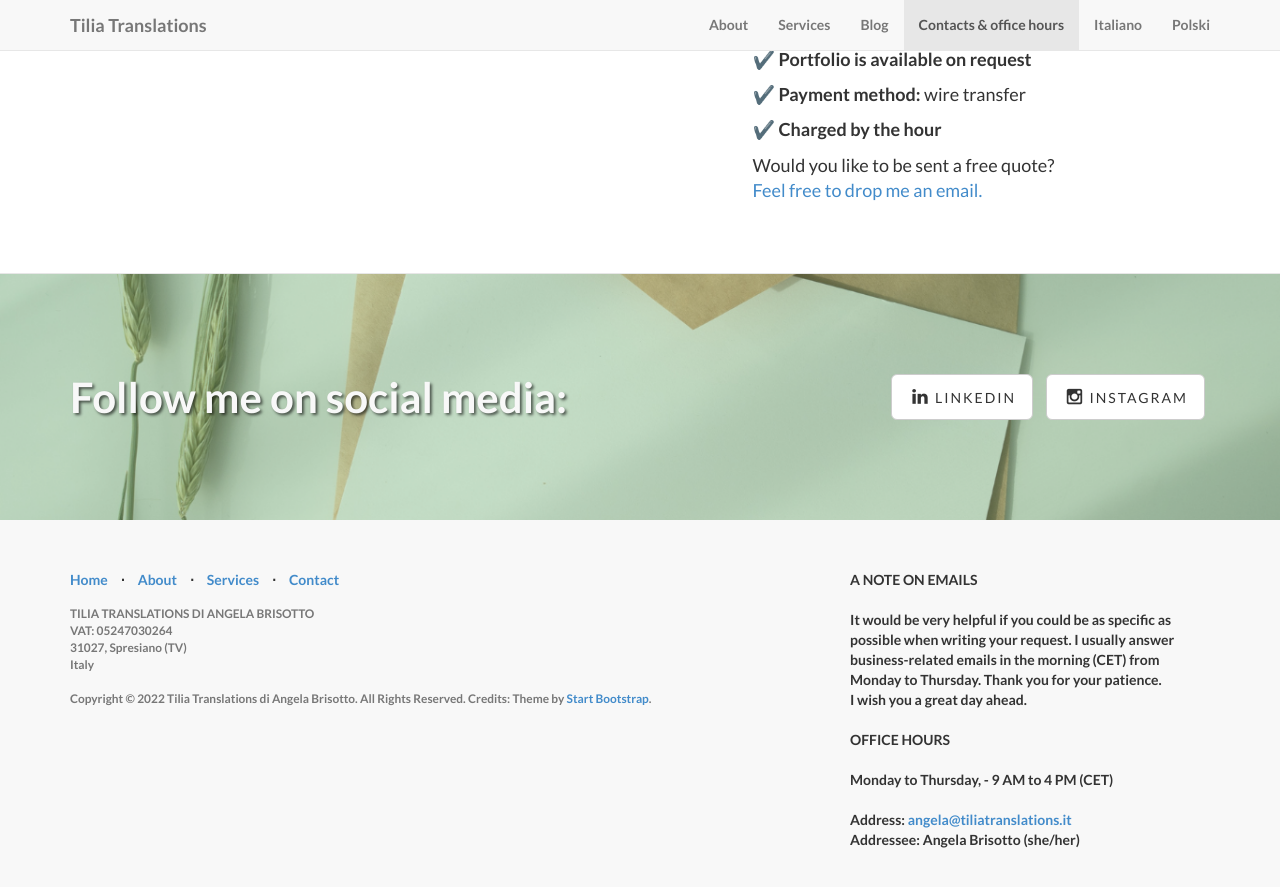
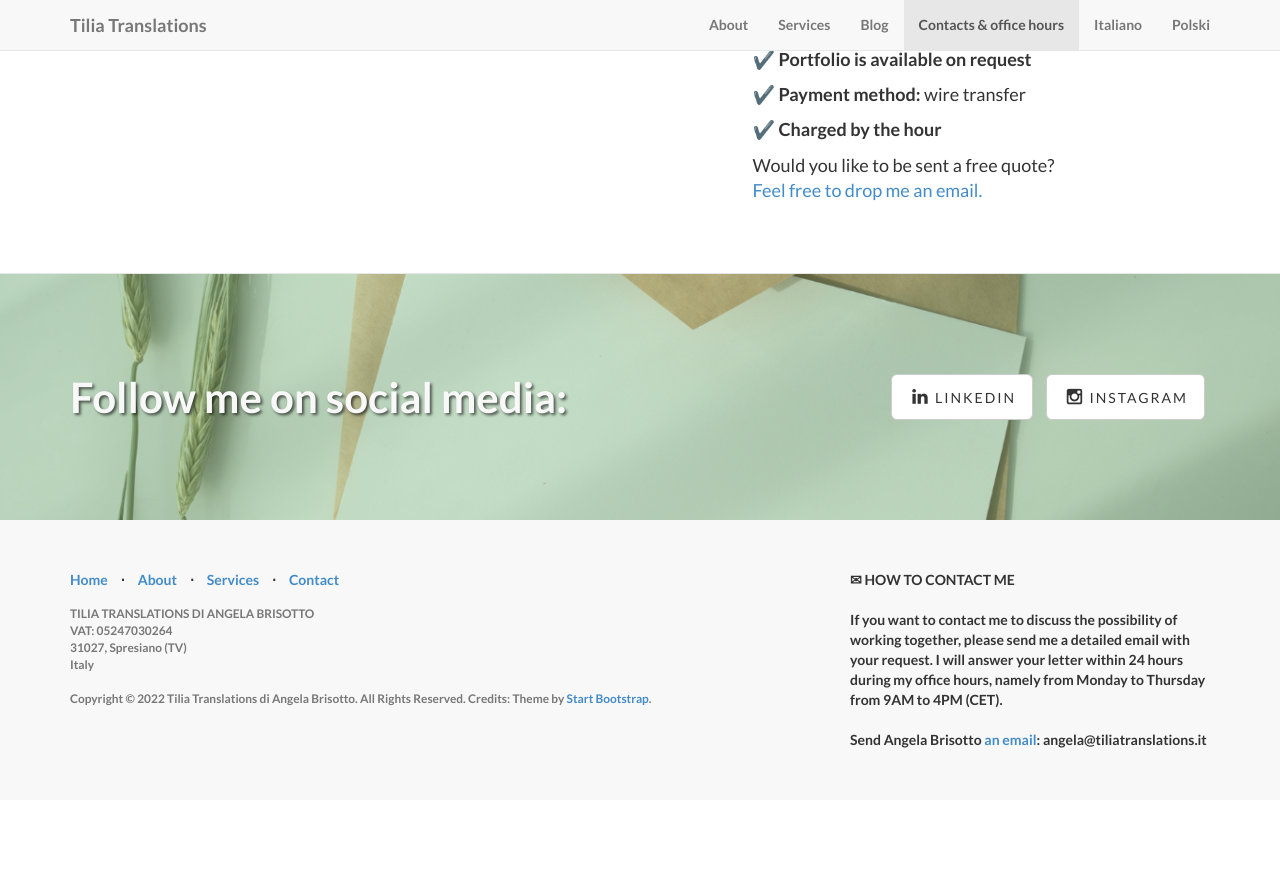
Before and after one commit to angelatiliatranslations/englishversion, a Jekyll site: the page built from index.html, in a window 1280 px wide and 900 px high, scrolled down 5107 px. Shown: the top 887 px of the window. Built offline with Jekyll 4.4.1, drawn with Linux system fonts in a browser that asks for light colours; nearby versions of some CDN libraries; library files that are not in the unit come from our copies; after the commit the page ends 5907 px from its top, so only the background shows below that.

Commit message:
Update _config.yml

```diff
--- a/_config.yml
+++ b/_config.yml
@@ -24,23 +24,13 @@ copyright: |
   <br>
 
 credits: |
-  A NOTE ON EMAILS
+  ✉ HOW TO CONTACT ME
   <br>
   <br>
-  It would be very helpful if you could be as specific as possible when writing your request. I usually answer business-related emails in the morning (CET) from Monday to Thursday. Thank you for your patience.
-  <br>
-  I wish you a great day ahead.
+  If you want to contact me to discuss the possibility of working together, please send me a detailed email with your request. I will answer your letter within 24 hours during my office hours, namely from Monday to Thursday from 9AM to 4PM (CET).
   <br>
   <br>
-  OFFICE HOURS
-  <br>
-  <br>
-  Monday to Thursday, - 9 AM to 4 PM (CET)
-  <br>
-  <br>
-  Address: <a href="mailto:angela@tiliatranslations.it">angela@tiliatranslations.it</a>
-  <br>
-  Addressee: Angela Brisotto (she/her)
+  Send Angela Brisotto <a href="mailto:angela@tiliatranslations.it">an email</a>: angela@tiliatranslations.it
 
 
 # ----------------------- #
```
